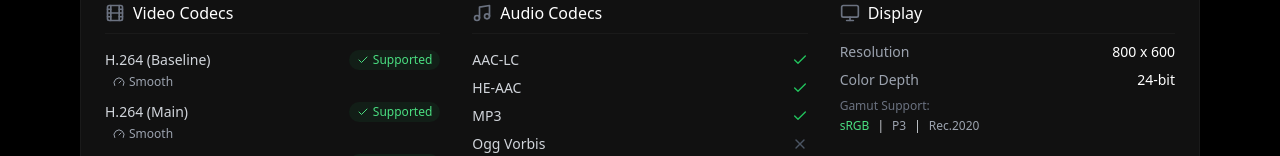
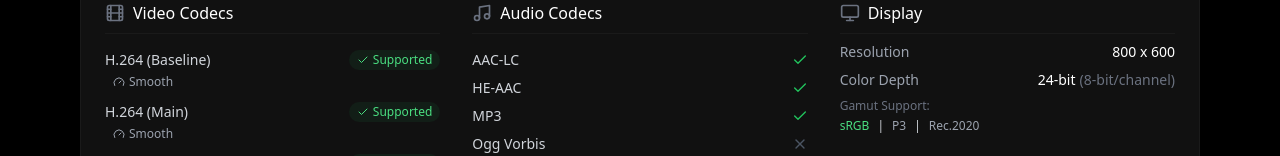
Before and after one commit to avikekk/DRMSense, a React (Vite) app: page / in a window 1280 px wide. Both pictures are taken after a click on the button "Toggle theme". Shown: the part 494-650 px from the top of the page. Built offline with nearby package versions, Linux system fonts and the light colour scheme; a web font is replaced by a local one.

Commit message:
fix: clarify color depth display (bits per channel)

```diff
--- a/src/components/MediaCapabilitiesCard.tsx
+++ b/src/components/MediaCapabilitiesCard.tsx
@@ -92,7 +92,12 @@ export function MediaCapabilitiesCard({ capabilities }: MediaCapabilitiesCardPro
                             </div>
                             <div className="flex justify-between">
                                 <span className="text-gray-600 dark:text-gray-400">Color Depth</span>
-                                <span className="text-gray-900 dark:text-white font-medium">{capabilities.display.screen.colorDepth}-bit</span>
+                                <span className="text-gray-900 dark:text-white font-medium">
+                                    {capabilities.display.screen.colorDepth}-bit
+                                    <span className="text-gray-500 font-normal ml-1">
+                                        ({Math.round(capabilities.display.screen.colorDepth / 3)}-bit/channel)
+                                    </span>
+                                </span>
                             </div>
                             <div className="mt-2 text-xs text-gray-500">
                                 <p>Gamut Support:</p>
```
